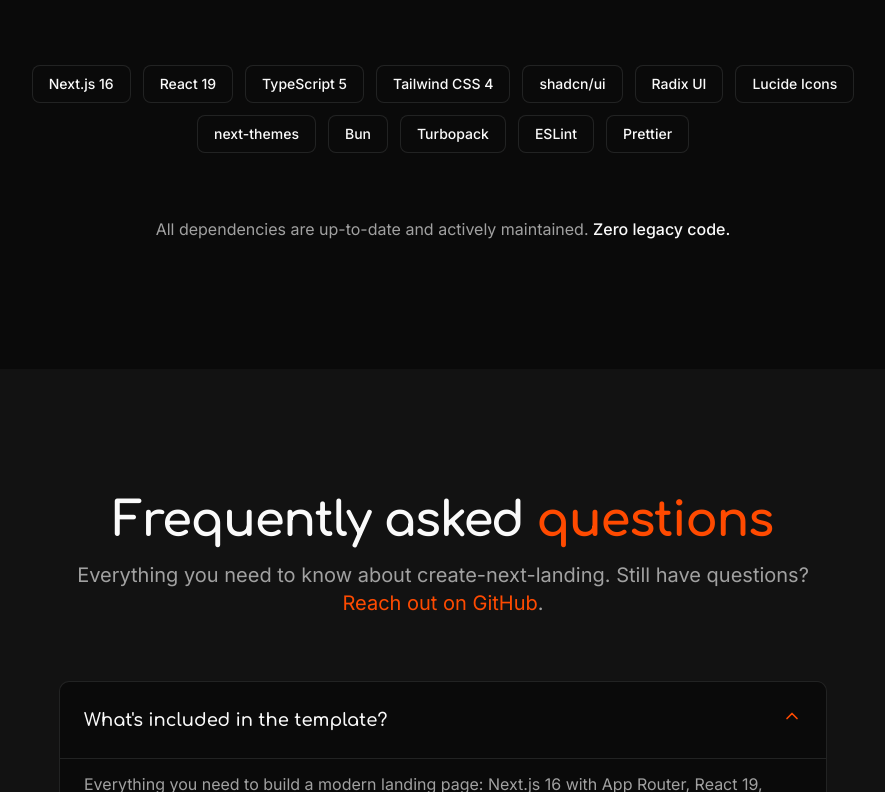
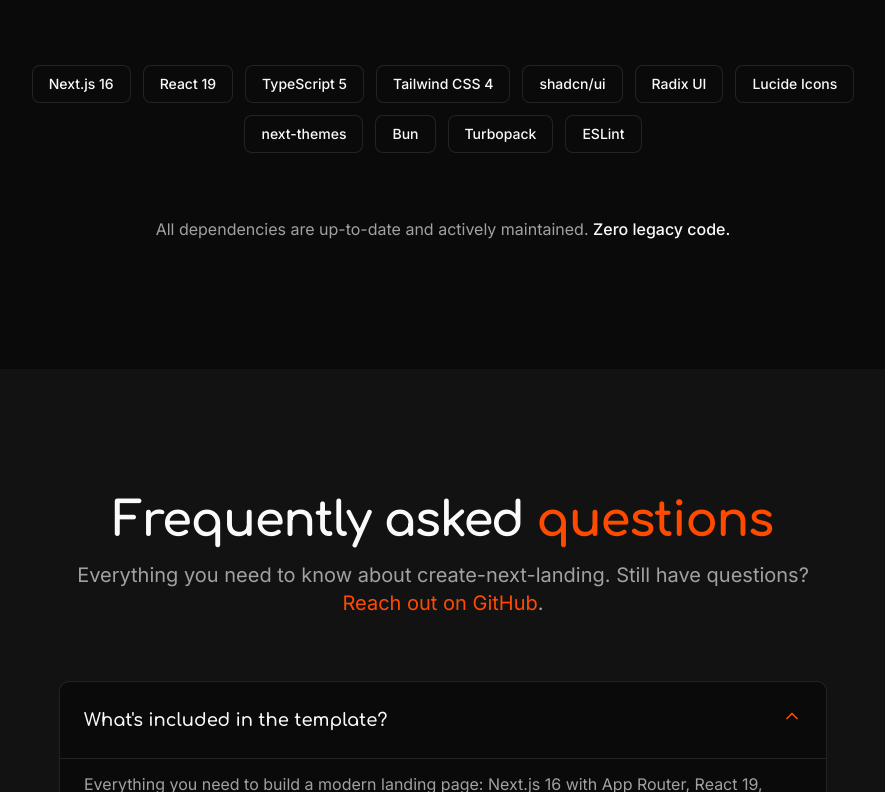
Before and after one commit to nimbuslab/create-next-landing, a Next.js app: page / in a window 1280 px wide. Shown: the part 4368-5160 px from the top of the page, without its empty margins (197-1082 px from the left). Built offline with nearby package versions, Linux system fonts and the light colour scheme.

Commit message:
fix(landing): remove Prettier da stack anunciada e emoji do rodapé
A seção Tech Stack exibia um badge de Prettier, ferramenta que não existe
no template: não há dependência nem arquivo de configuração. O rodapé
renderizava um emoji de coração, contra o padrão da casa.

```diff
--- a/src/components/landing/footer.tsx
+++ b/src/components/landing/footer.tsx
@@ -135,7 +135,7 @@
             © {currentYear} nimbuslab. Released under MIT License.
           </p>
           <p className="text-sm text-muted-foreground">
-            Built with ❤️ using{" "}
+            Built with{" "}
             <span className="text-foreground font-medium">create-next-landing</span>
           </p>
         </div>
--- a/src/components/landing/tech-stack.tsx
+++ b/src/components/landing/tech-stack.tsx
@@ -12,7 +12,6 @@
   { name: "Bun", category: "Runtime" },
   { name: "Turbopack", category: "Bundler" },
   { name: "ESLint", category: "Linting" },
-  { name: "Prettier", category: "Formatting" },
 ];
 
 export function TechStack() {
```
